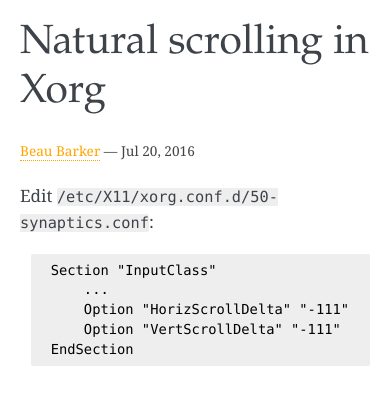
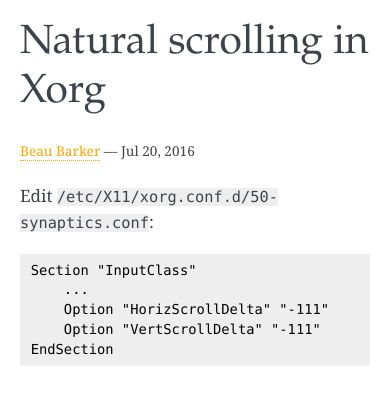
Before and after one commit to explodinglabs/explodinglabs.github.io, a Jekyll site: the page built from _posts/2016-07-20-natural-scrolling-in-xorg.markdown, in a window 390 px wide. Shown: the top 405 px of the page. Built offline with Jekyll 4.4.1, drawn with Linux system fonts in a browser that asks for light colours; comment, search, counter and statistics services are not loaded.

Commit message:
Fix padding on mobile

```diff
--- a/_sass/_base.scss
+++ b/_sass/_base.scss
@@ -136,7 +136,7 @@
     overflow-x: auto;
     padding: 0.4em 0.4em 0.4em $spacing-unit/2;
     @include media-query($on-palm) {
-        margin-left: 0.7em;
+        padding-left: 0.7em;
     }
 
     > code {
```
